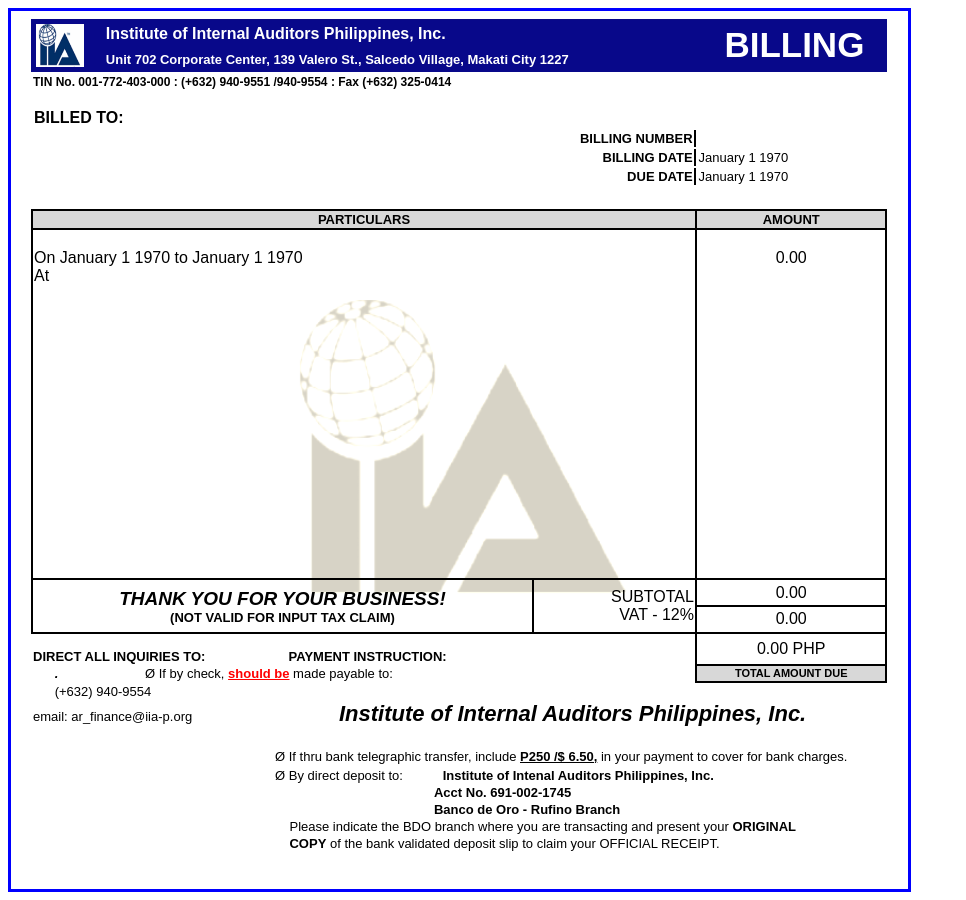
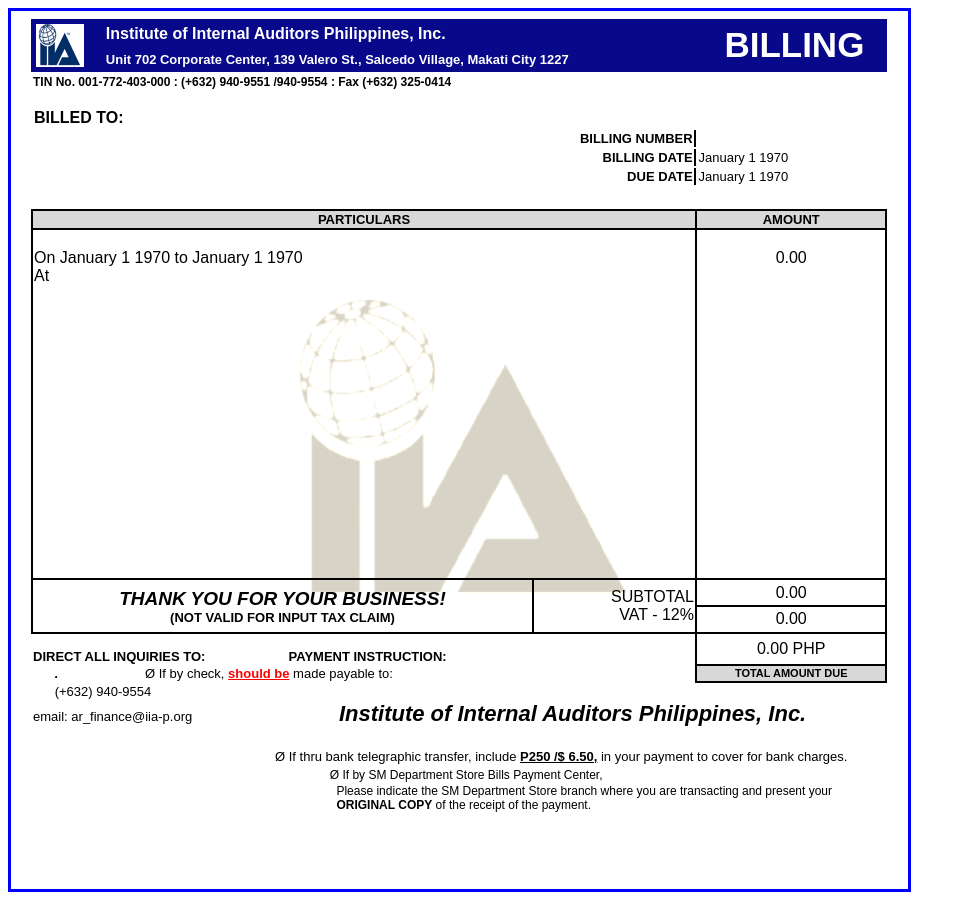
Before and after one commit to mimie/iiapbilling, a PHP site: page /individualBillingReference.php in a window 1280 px wide. Shown: the whole page, without its empty margins (0-966 px from the left). Run offline with PHP 8.4, Linux system fonts and the light colour scheme; the visitor is signed in with stand-in values (Sample User, id 1); data that the repository does not hold is empty.

Commit message:
fix alignment

```diff
--- a/individualBillingReference.php
+++ b/individualBillingReference.php
@@ -219,50 +219,26 @@
        </td>
       </tr>
       <tr><td></td></tr>
-      <tr>
-       <td colspan="3"><font style="font-size:13px;font-family:Arial">
+       <tr>
+        <td colspan="3"><font style="font-size:12px;font-family:Arial">
           &nbsp;&nbsp;&nbsp;&nbsp;&nbsp;&nbsp;&nbsp;&nbsp;&nbsp;&nbsp;&nbsp;&nbsp;&nbsp;&nbsp;&nbsp;&nbsp;&nbsp;&nbsp;&nbsp;&nbsp;&nbsp;&nbsp;&nbsp;&nbsp;&nbsp;&nbsp;&nbsp;&nbsp;&nbsp;&nbsp;&nbsp;
           &nbsp;&nbsp;&nbsp;&nbsp;&nbsp;&nbsp;&nbsp;&nbsp;&nbsp;&nbsp;&nbsp;&nbsp;&nbsp;&nbsp;&nbsp;&nbsp;&nbsp;&nbsp;&nbsp;&nbsp;&nbsp;&nbsp;&nbsp;&nbsp;&nbsp;&nbsp;&nbsp;&nbsp;&nbsp;&nbsp;&nbsp;
-          &nbsp;&nbsp;
-          &Oslash;&nbsp;By direct deposit to:&nbsp;&nbsp;&nbsp;&nbsp;&nbsp;&nbsp;&nbsp;&nbsp;&nbsp;&nbsp;&nbsp;<b>Institute of Intenal Auditors Philippines, Inc.</b>
+          &nbsp;&nbsp;&nbsp;&nbsp;&nbsp;&nbsp;&nbsp;&nbsp;&nbsp;&nbsp;&nbsp;&nbsp;&nbsp;&nbsp;&nbsp;&nbsp;&nbsp;&nbsp;&nbsp;&nbsp;&nbsp;&nbsp;&nbsp;&nbsp;
+          &Oslash;&nbsp;If by SM Department Store Bills Payment Center,
        </font>
        </td>
       </tr>
       <tr>
-       <td colspan="3"><font style="font-size:13px;font-family:Arial">
+       <td colspan="3"><font style="font-size:12px;font-family:Arial">
           &nbsp;&nbsp;&nbsp;&nbsp;&nbsp;&nbsp;&nbsp;&nbsp;&nbsp;&nbsp;&nbsp;&nbsp;&nbsp;&nbsp;&nbsp;&nbsp;&nbsp;&nbsp;&nbsp;&nbsp;&nbsp;&nbsp;&nbsp;&nbsp;&nbsp;&nbsp;&nbsp;&nbsp;&nbsp;&nbsp;&nbsp;
           &nbsp;&nbsp;&nbsp;&nbsp;&nbsp;&nbsp;&nbsp;&nbsp;&nbsp;&nbsp;&nbsp;&nbsp;&nbsp;&nbsp;&nbsp;&nbsp;&nbsp;&nbsp;&nbsp;&nbsp;&nbsp;&nbsp;&nbsp;&nbsp;&nbsp;&nbsp;&nbsp;&nbsp;&nbsp;&nbsp;&nbsp;
-          &nbsp;&nbsp;&nbsp;&nbsp;&nbsp;&nbsp;&nbsp;&nbsp;&nbsp;&nbsp;&nbsp;&nbsp;&nbsp;&nbsp;&nbsp;&nbsp;&nbsp;&nbsp;&nbsp;&nbsp;&nbsp;&nbsp;&nbsp;&nbsp;&nbsp;&nbsp;&nbsp;&nbsp;&nbsp;&nbsp;&nbsp;
-          &nbsp;&nbsp;&nbsp;&nbsp;&nbsp;&nbsp;&nbsp;&nbsp;&nbsp;&nbsp;&nbsp;&nbsp;&nbsp;&nbsp;
-          <b>Acct No. 691-002-1745</b>
-          </font>
-       </td>
-      <tr>
-      <tr>
-       <td colspan="3"><font style="font-size:13px;font-family:Arial">
+          &nbsp;&nbsp;&nbsp;&nbsp;&nbsp;&nbsp;&nbsp;&nbsp;&nbsp;&nbsp;&nbsp;&nbsp;&nbsp;&nbsp;&nbsp;&nbsp;&nbsp;&nbsp;&nbsp;&nbsp;&nbsp;&nbsp;&nbsp;&nbsp;
+          &nbsp;&nbsp;Please indicate the SM Department Store branch where you are transacting and present your<br>
+
           &nbsp;&nbsp;&nbsp;&nbsp;&nbsp;&nbsp;&nbsp;&nbsp;&nbsp;&nbsp;&nbsp;&nbsp;&nbsp;&nbsp;&nbsp;&nbsp;&nbsp;&nbsp;&nbsp;&nbsp;&nbsp;&nbsp;&nbsp;&nbsp;&nbsp;&nbsp;&nbsp;&nbsp;&nbsp;&nbsp;&nbsp;
           &nbsp;&nbsp;&nbsp;&nbsp;&nbsp;&nbsp;&nbsp;&nbsp;&nbsp;&nbsp;&nbsp;&nbsp;&nbsp;&nbsp;&nbsp;&nbsp;&nbsp;&nbsp;&nbsp;&nbsp;&nbsp;&nbsp;&nbsp;&nbsp;&nbsp;&nbsp;&nbsp;&nbsp;&nbsp;&nbsp;&nbsp;
-          &nbsp;&nbsp;&nbsp;&nbsp;&nbsp;&nbsp;&nbsp;&nbsp;&nbsp;&nbsp;&nbsp;&nbsp;&nbsp;&nbsp;&nbsp;&nbsp;&nbsp;&nbsp;&nbsp;&nbsp;&nbsp;&nbsp;&nbsp;&nbsp;&nbsp;&nbsp;&nbsp;&nbsp;&nbsp;&nbsp;&nbsp;
-          &nbsp;&nbsp;&nbsp;&nbsp;&nbsp;&nbsp;&nbsp;&nbsp;&nbsp;&nbsp;&nbsp;&nbsp;&nbsp;&nbsp;
-          <b>Banco de Oro - Rufino Branch</b>
-          </font>
-       </td>
-      <tr>
-      <tr>
-       <td colspan="3"><font style="font-size:13px;font-family:Arial">
-          &nbsp;&nbsp;&nbsp;&nbsp;&nbsp;&nbsp;&nbsp;&nbsp;&nbsp;&nbsp;&nbsp;&nbsp;&nbsp;&nbsp;&nbsp;&nbsp;&nbsp;&nbsp;&nbsp;&nbsp;&nbsp;&nbsp;&nbsp;&nbsp;&nbsp;&nbsp;&nbsp;&nbsp;&nbsp;&nbsp;&nbsp;
-          &nbsp;&nbsp;&nbsp;&nbsp;&nbsp;&nbsp;&nbsp;&nbsp;&nbsp;&nbsp;&nbsp;&nbsp;&nbsp;&nbsp;&nbsp;&nbsp;&nbsp;&nbsp;&nbsp;&nbsp;&nbsp;&nbsp;&nbsp;&nbsp;&nbsp;&nbsp;&nbsp;&nbsp;&nbsp;&nbsp;&nbsp;
-          &nbsp;&nbsp;&nbsp;&nbsp;&nbsp;&nbsp;
-          Please indicate the BDO branch where you are transacting and present your <b>ORIGINAL</b>
-          </font>
-       </td>
-      <tr>
-      <tr>
-       <td colspan="3"><font style="font-size:13px;font-family:Arial">
-          &nbsp;&nbsp;&nbsp;&nbsp;&nbsp;&nbsp;&nbsp;&nbsp;&nbsp;&nbsp;&nbsp;&nbsp;&nbsp;&nbsp;&nbsp;&nbsp;&nbsp;&nbsp;&nbsp;&nbsp;&nbsp;&nbsp;&nbsp;&nbsp;&nbsp;&nbsp;&nbsp;&nbsp;&nbsp;&nbsp;&nbsp;
-          &nbsp;&nbsp;&nbsp;&nbsp;&nbsp;&nbsp;&nbsp;&nbsp;&nbsp;&nbsp;&nbsp;&nbsp;&nbsp;&nbsp;&nbsp;&nbsp;&nbsp;&nbsp;&nbsp;&nbsp;&nbsp;&nbsp;&nbsp;&nbsp;&nbsp;&nbsp;&nbsp;&nbsp;&nbsp;&nbsp;&nbsp;
-          &nbsp;&nbsp;&nbsp;&nbsp;&nbsp;&nbsp;
-          <b>COPY</b> of the bank validated deposit slip to claim your OFFICIAL RECEIPT.
+          &nbsp;&nbsp;&nbsp;&nbsp;&nbsp;&nbsp;&nbsp;&nbsp;&nbsp;&nbsp;&nbsp;&nbsp;&nbsp;&nbsp;&nbsp;&nbsp;&nbsp;&nbsp;&nbsp;&nbsp;&nbsp;&nbsp;&nbsp;&nbsp;
+          &nbsp;&nbsp;<b>ORIGINAL COPY</b> of the receipt of the payment.
           </font>
        </td>
       <tr>
```
